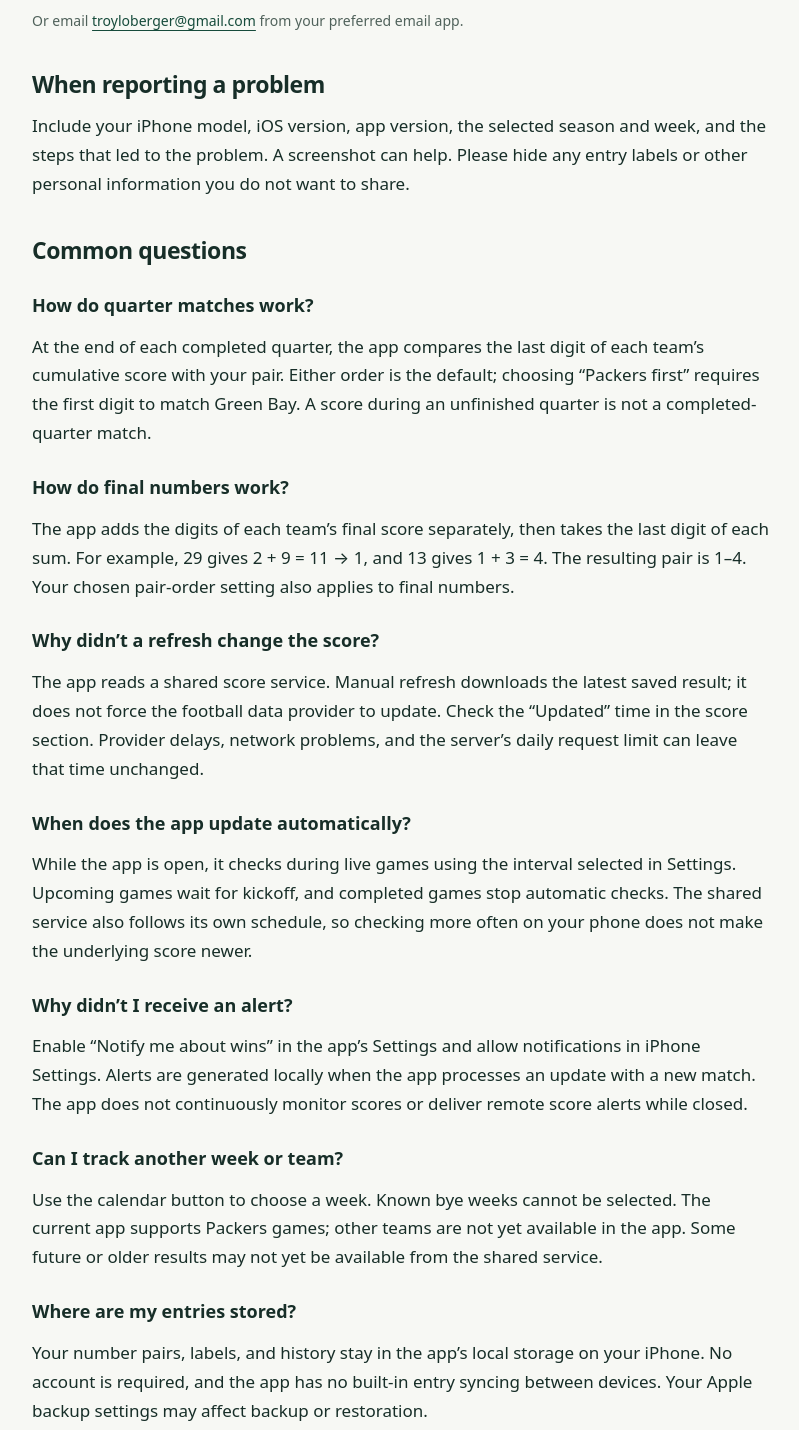
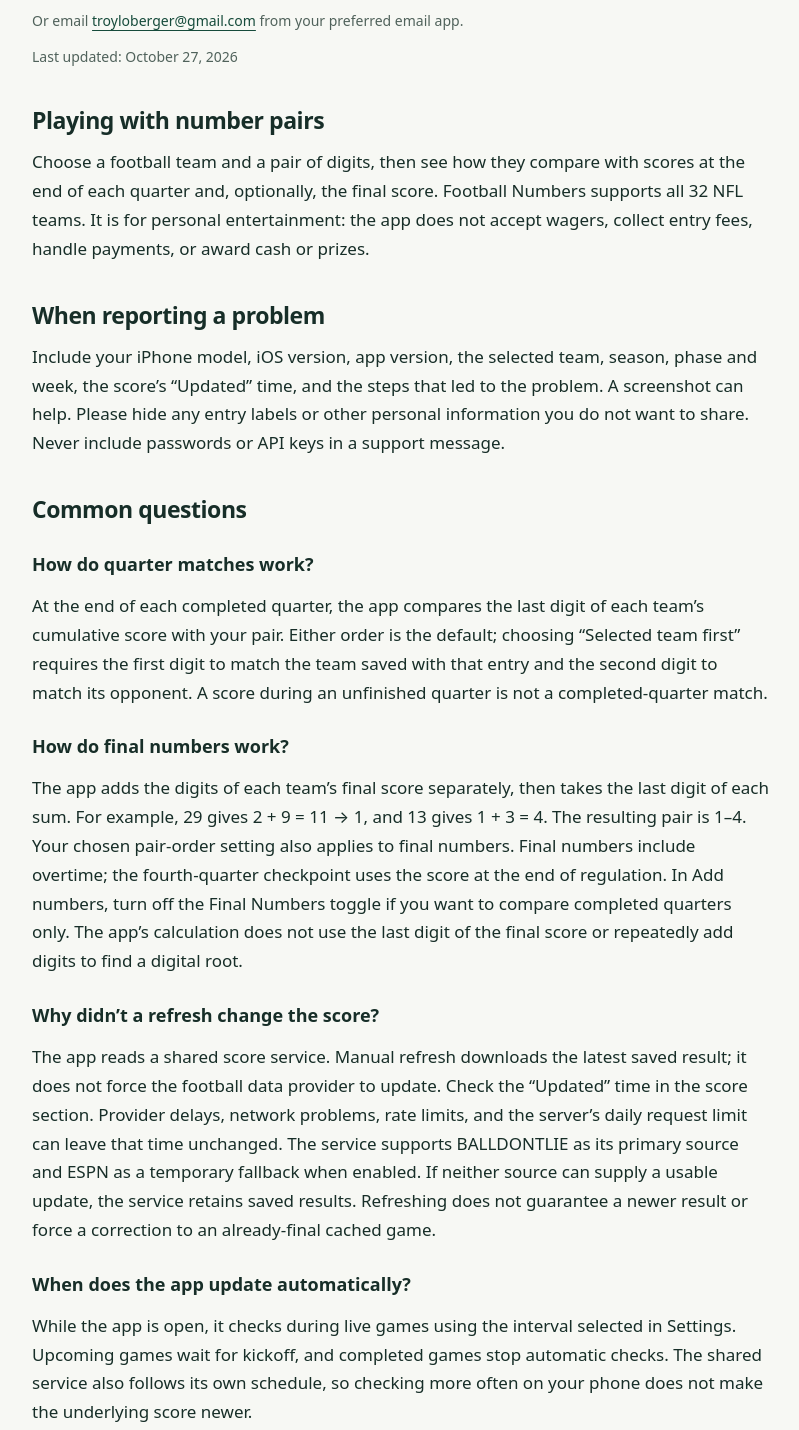
Before and after one commit to TroyMeOut/TroyMeOut.github.io, a plain HTML site: page football-numbers/support.html in a window 1280 px wide. Shown: the part 386-1816 px from the top of the page, without its empty margins (202-1001 px from the left). Drawn offline with Linux system fonts and the light colour scheme.

Commit message:
Update Football Numbers privacy and support for all-team score matching

```diff
--- a/football-numbers/support.html
+++ b/football-numbers/support.html
@@ -1,13 +1,16 @@
 <!doctype html>
 <html lang="en"><head><meta charset="utf-8"><meta name="viewport" content="width=device-width, initial-scale=1"><meta name="description" content="Contact Troy Loberger for Football Numbers support and find help with scores, matching rules, notifications, and local data."><title>Football Numbers Support · Troy Loberger</title><link rel="stylesheet" href="../styles.css"></head>
 <body><a class="skip" href="#main">Skip to content</a><header><a class="brand" href="../index.html">Troy Loberger <span class="meta">/ Apps</span></a><nav aria-label="Main navigation"><a href="support.html">Support</a><a href="privacy.html">Privacy</a></nav></header><main id="main"><article><p class="eyebrow">Football Numbers</p><h1>A little help for game day.</h1><p class="intro">Questions, a score that looks wrong, or an idea for the app? Contact the developer, Troy Loberger.</p><p><a class="button" href="mailto:troyloberger@gmail.com?subject=Football%20Numbers%20Support">Email support</a></p><p class="meta">Or email <a href="mailto:troyloberger@gmail.com">troyloberger@gmail.com</a> from your preferred email app.</p>
-<h2>When reporting a problem</h2><p>Include your iPhone model, iOS version, app version, the selected season and week, and the steps that led to the problem. A screenshot can help. Please hide any entry labels or other personal information you do not want to share.</p>
-<h2>Common questions</h2><h3>How do quarter matches work?</h3><p>At the end of each completed quarter, the app compares the last digit of each team’s cumulative score with your pair. Either order is the default; choosing “Packers first” requires the first digit to match Green Bay. A score during an unfinished quarter is not a completed-quarter match.</p>
-<h3>How do final numbers work?</h3><p>The app adds the digits of each team’s final score separately, then takes the last digit of each sum. For example, 29 gives 2 + 9 = 11 → 1, and 13 gives 1 + 3 = 4. The resulting pair is 1–4. Your chosen pair-order setting also applies to final numbers.</p>
-<h3>Why didn’t a refresh change the score?</h3><p>The app reads a shared score service. Manual refresh downloads the latest saved result; it does not force the football data provider to update. Check the “Updated” time in the score section. Provider delays, network problems, and the server’s daily request limit can leave that time unchanged.</p>
+<p class="meta">Last updated: October 27, 2026</p>
+<h2>Playing with number pairs</h2><p>Choose a football team and a pair of digits, then see how they compare with scores at the end of each quarter and, optionally, the final score. Football Numbers supports all 32 NFL teams. It is for personal entertainment: the app does not accept wagers, collect entry fees, handle payments, or award cash or prizes.</p>
+<h2>When reporting a problem</h2><p>Include your iPhone model, iOS version, app version, the selected team, season, phase and week, the score’s “Updated” time, and the steps that led to the problem. A screenshot can help. Please hide any entry labels or other personal information you do not want to share. Never include passwords or API keys in a support message.</p>
+<h2>Common questions</h2><h3>How do quarter matches work?</h3><p>At the end of each completed quarter, the app compares the last digit of each team’s cumulative score with your pair. Either order is the default; choosing “Selected team first” requires the first digit to match the team saved with that entry and the second digit to match its opponent. A score during an unfinished quarter is not a completed-quarter match.</p>
+<h3>How do final numbers work?</h3><p>The app adds the digits of each team’s final score separately, then takes the last digit of each sum. For example, 29 gives 2 + 9 = 11 → 1, and 13 gives 1 + 3 = 4. The resulting pair is 1–4. Your chosen pair-order setting also applies to final numbers. Final numbers include overtime; the fourth-quarter checkpoint uses the score at the end of regulation. In Add numbers, turn off the Final Numbers toggle if you want to compare completed quarters only. The app’s calculation does not use the last digit of the final score or repeatedly add digits to find a digital root.</p>
+<h3>Why didn’t a refresh change the score?</h3><p>The app reads a shared score service. Manual refresh downloads the latest saved result; it does not force the football data provider to update. Check the “Updated” time in the score section. Provider delays, network problems, rate limits, and the server’s daily request limit can leave that time unchanged. The service supports BALLDONTLIE as its primary source and ESPN as a temporary fallback when enabled. If neither source can supply a usable update, the service retains saved results. Refreshing does not guarantee a newer result or force a correction to an already-final cached game.</p>
 <h3>When does the app update automatically?</h3><p>While the app is open, it checks during live games using the interval selected in Settings. Upcoming games wait for kickoff, and completed games stop automatic checks. The shared service also follows its own schedule, so checking more often on your phone does not make the underlying score newer.</p>
 <h3>Why didn’t I receive an alert?</h3><p>Enable “Notify me about wins” in the app’s Settings and allow notifications in iPhone Settings. Alerts are generated locally when the app processes an update with a new match. The app does not continuously monitor scores or deliver remote score alerts while closed.</p>
-<h3>Can I track another week or team?</h3><p>Use the calendar button to choose a week. Known bye weeks cannot be selected. The current app supports Packers games; other teams are not yet available in the app. Some future or older results may not yet be available from the shared service.</p>
+<h3>Can I track another week or team?</h3><p>Use the calendar button to choose a week. Known bye weeks cannot be selected. Choose any of the 32 NFL teams using the team selector on My numbers or Settings. Each entry keeps its own team, so switching teams preserves earlier entries and history. The app defaults to Green Bay before your first saved entry, then uses the team from the most recently saved entry on the next launch. Browsing another team alone does not change that launch default. Removing entries does not reset the remembered team. Some future or older results may not yet be available from the shared service.</p>
+<h3>Why did the selected week change when I reopened the app?</h3><p>Opening the app or returning after it was in the background selects the current or next scheduled game for your team. Brief interruptions and automatic score refreshes preserve your selected week. Your saved entries remain attached to their original team and week.</p>
 <h3>Where are my entries stored?</h3><p>Your number pairs, labels, and history stay in the app’s local storage on your iPhone. No account is required, and the app has no built-in entry syncing between devices. Your Apple backup settings may affect backup or restoration.</p>
-<h3>How can I delete my data?</h3><p>Use the trash icon to remove an entry. To remove all local app storage, use iPhone Settings → General → iPhone Storage → Football Numbers → Delete App. Offloading keeps app data; deleting the app removes its local data. Manage any device backups separately in your Apple settings.</p>
-<h2>About the app</h2><p>Football Numbers is an independent app. It is not affiliated with or endorsed by the NFL, the Green Bay Packers, ESPN, Apple, or Cloudflare. Scores may be delayed or corrected.</p><p><a href="privacy.html">Read the privacy policy →</a></p></article></main><footer><p>© 2026 Troy Loberger</p><p><a href="mailto:troyloberger@gmail.com">troyloberger@gmail.com</a></p></footer></body></html>
+<h3>How can I delete my data?</h3><p>Use the trash icon to remove an entry and its calculated history. Recent label suggestions, preferences, downloaded scores, and the remembered team can remain after an entry is deleted. To remove all local app storage, use iPhone Settings → General → iPhone Storage → Football Numbers → Delete App. Offloading keeps app data; deleting the app removes its local data. Manage any device backups separately in your Apple settings.</p>
+<h2>About the app</h2><p>Football Numbers is an independent app. It is not affiliated with or endorsed by the NFL, any NFL team, BALLDONTLIE, ESPN, Apple, or Cloudflare. Scores may be delayed or corrected.</p><p><a href="privacy.html">Read the privacy policy →</a></p></article></main><footer><p>© 2026 Troy Loberger</p><p><a href="mailto:troyloberger@gmail.com">troyloberger@gmail.com</a></p></footer></body></html>
```
Also changed, not shown: football-numbers/privacy.html (+4 -4 lines).
